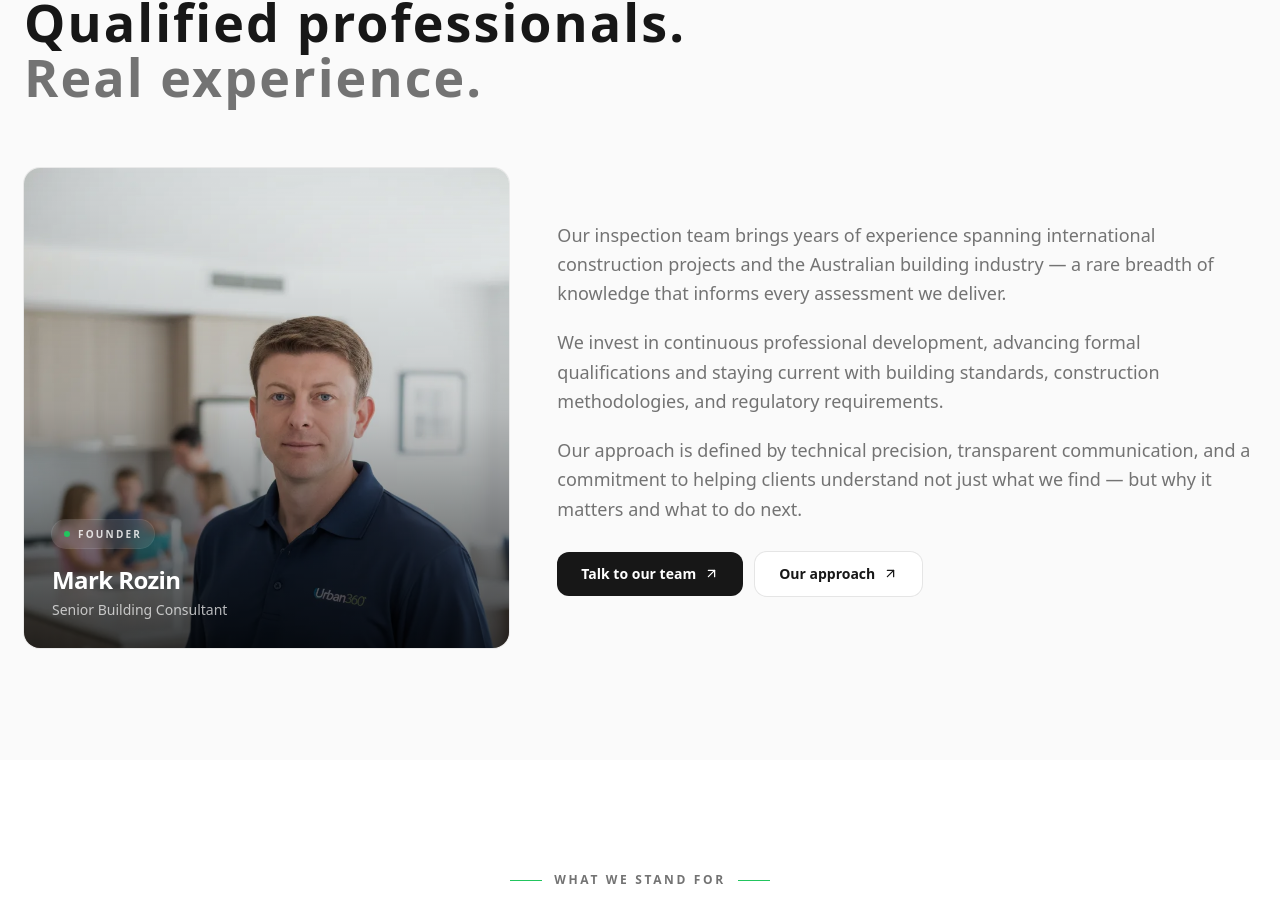
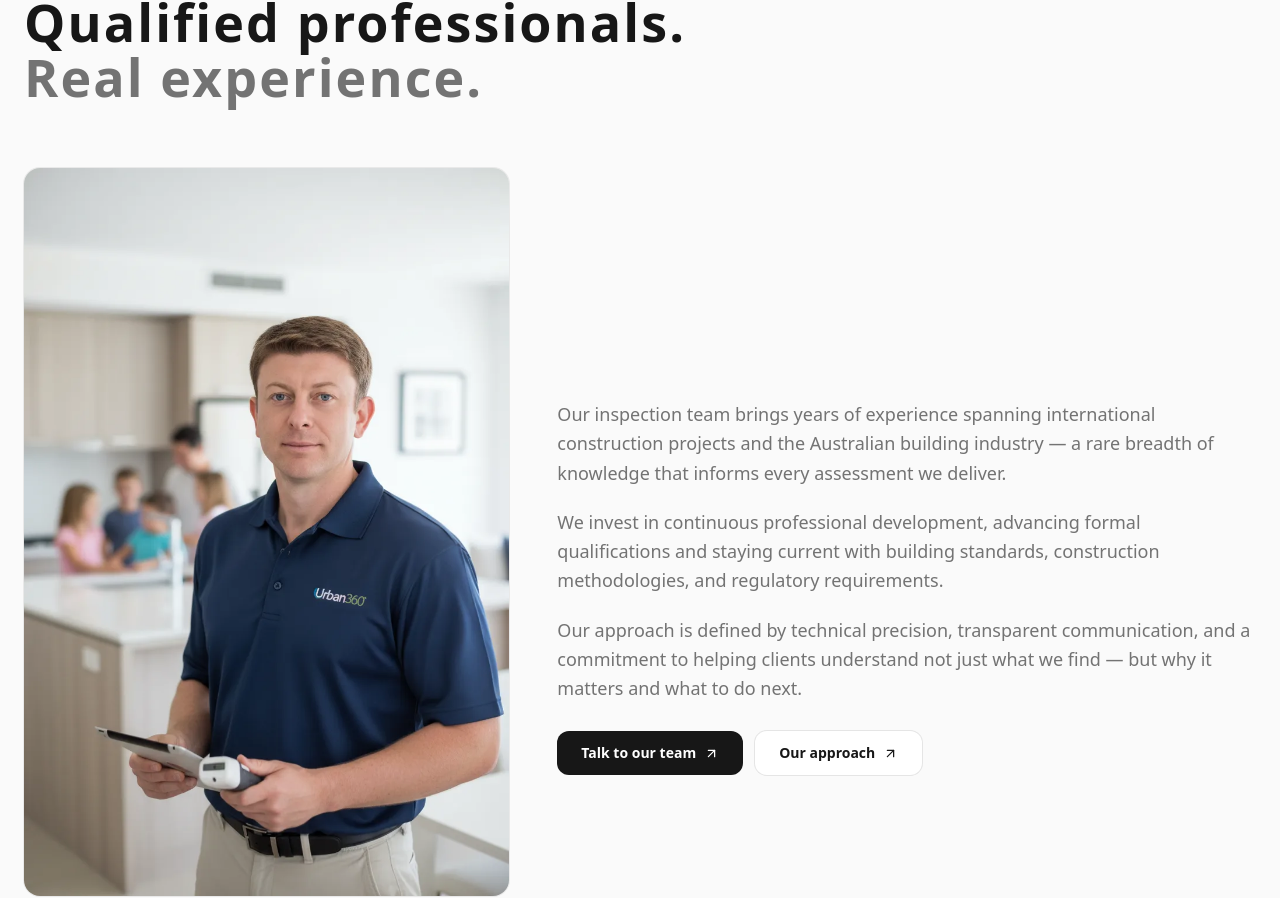
Before and after one commit to maxkolesnyk/Urban360, a Next.js app: page /about in a window 1280 px wide. Shown: the part 1227-2125 px from the top of the page. Built offline with nearby package versions, Linux system fonts and the light colour scheme.

Commit message:
About: show full Mark photo (2:3 aspect, no crop, no dark gradient)
Founder name/title moves below the image as a clean caption now that the
overlay gradient is gone.

```diff
--- a/src/app/(public)/about/AboutPageClient.tsx
+++ b/src/app/(public)/about/AboutPageClient.tsx
@@ -215,26 +215,25 @@ export default function AboutPageClient() {
             transition={{ duration: 0.6, ease: EASE }}
             className="lg:col-span-5"
           >
-            <div className="relative h-full min-h-[480px] rounded-2xl overflow-hidden ring-1 ring-neutral-200/80">
+            <div className="relative aspect-[2/3] w-full rounded-2xl overflow-hidden ring-1 ring-neutral-200/80 bg-neutral-100">
               <Image
                 src="/images/mark-profile.webp"
                 alt={`${SITE.founder}, ${SITE.founderTitle}`}
                 fill
-                className="object-cover object-top"
+                className="object-cover"
                 sizes="(max-width: 1024px) 100vw, 42vw"
               />
-              <div className="absolute inset-0 bg-gradient-to-t from-black/75 via-black/20 to-transparent" />
-              <div className="absolute inset-x-0 bottom-0 p-6 md:p-7">
-                <span className="inline-flex items-center gap-2 text-[10px] font-semibold uppercase tracking-[0.22em] text-white/80 bg-white/10 backdrop-blur-md rounded-full px-3 py-1.5 ring-1 ring-white/15 mb-4">
+            </div>
+            <div className="mt-5">
+              <span className="inline-flex items-center gap-2 text-[10px] font-semibold uppercase tracking-[0.22em] text-neutral-500 mb-3">
                 <span className="h-1.5 w-1.5 rounded-full bg-accent" />
                 Founder
               </span>
-                <div className="text-white text-xl md:text-2xl font-semibold tracking-tight">
+              <div className="text-neutral-900 text-xl md:text-2xl font-semibold tracking-tight">
                 {SITE.founder}
               </div>
-                <div className="text-white/70 text-sm mt-1">
+              <div className="text-neutral-500 text-sm mt-1">
                 {SITE.founderTitle}
-                </div>
               </div>
             </div>
           </motion.div>
```
Lines whose indentation alone changed are shown as unchanged.
